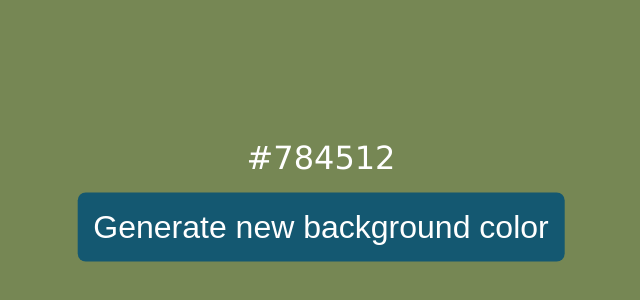
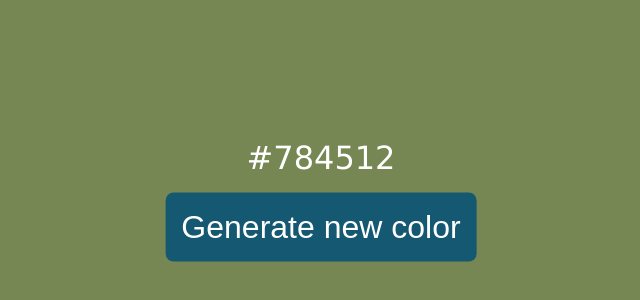
Before and after one commit to jelsonjay/random-background-color, a plain HTML site: page index.html in a window 1280 px wide. Shown: the part 208-508 px from the top of the page, without its empty margins (319-959 px from the left). Drawn offline with Linux system fonts and the light colour scheme.

Commit message:
commit changes

```diff
--- a/index.html
+++ b/index.html
@@ -14,10 +14,10 @@
 		<main>
 			<section>
 				<p>#784512</p>
-				<button>Generate new background color</button>
+				<button>Generate new color</button>
 			</section>
 		</main>
 
-		<script src="./js/app.js"></script>
+		<script src="./js/"></script>
 	</body>
 </html>
```
